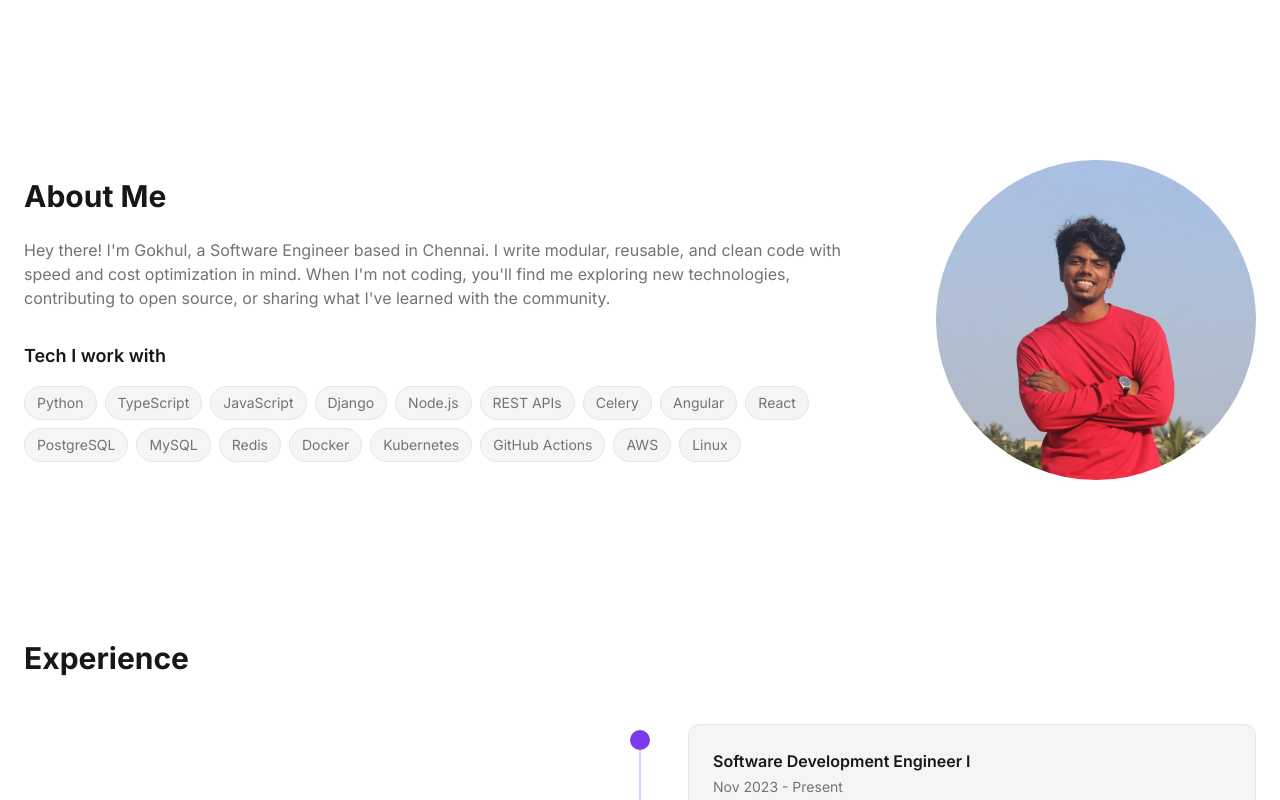
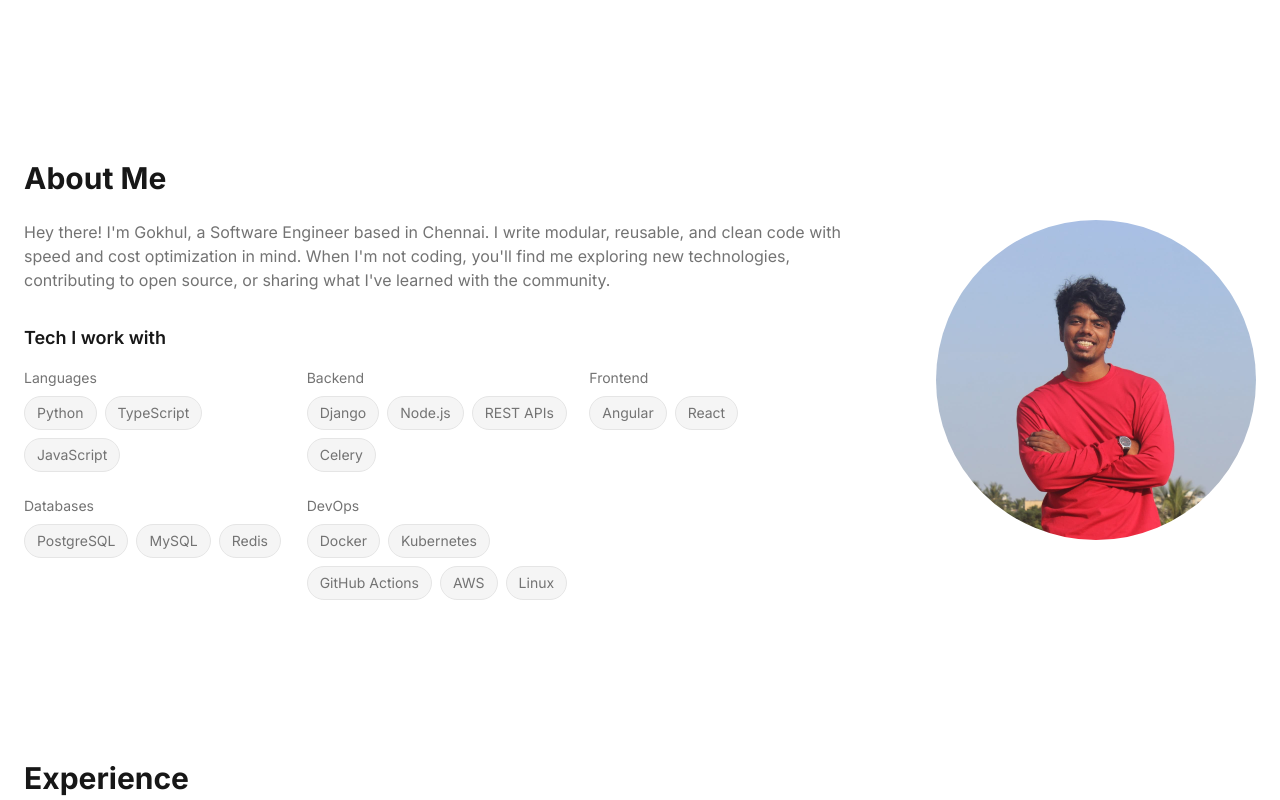
Before and after one commit to g0khul/gokhuldotdev, a React (Vite) app: page / in a window 1280 px wide. Shown: the part 720-1520 px from the top of the page. Built offline with nearby package versions, Linux system fonts and the light colour scheme.

Commit message:
skills refractor

```diff
--- a/src/components/sections/About.tsx
+++ b/src/components/sections/About.tsx
@@ -1,5 +1,5 @@
 import { personal } from '../../data/personal'
-import { skills } from '../../data/skills'
+import { skillCategories } from '../../data/skills'
 
 export function About() {
   const aboutMe = `Hey there! I'm ${personal.name}, a ${personal.title} based in ${personal.location}. ${personal.bio} When I'm not coding, you'll find me exploring new technologies, contributing to open source, or sharing what I've learned with the community.`
@@ -21,14 +21,21 @@ export function About() {
             {/* Tech Stack */}
             <div>
               <h3 className="text-lg font-semibold mb-4">Tech I work with</h3>
+              <div className="grid grid-cols-1 md:grid-cols-3 gap-x-4 gap-y-6">
+                {skillCategories.map((category) => (
+                  <div key={category.name} className="min-h-[4.5rem]">
+                    <p className="text-sm text-muted mb-2">{category.name}</p>
                     <div className="flex flex-wrap gap-2">
-                {skills.map((skill) => (
+                      {category.skills.map((skill) => (
                         <span
                           key={skill}
                           className="px-3 py-1.5 text-sm rounded-full bg-surface border border-default text-muted"
                         >
                           {skill}
                         </span>
+                      ))}
+                    </div>
+                  </div>
                 ))}
               </div>
             </div>
--- a/src/components/sections/Hero.tsx
+++ b/src/components/sections/Hero.tsx
@@ -60,7 +60,7 @@ export function Hero() {
 
         <div className={`inline-grid grid-cols-2 gap-4 transition-opacity duration-500 delay-200 ${isComplete ? 'opacity-100' : 'opacity-0'}`}>
           <Button variant="primary" className="w-full">
-            <a href="#about">Know more about me</a>
+            <a href="#about">Know more</a>
           </Button>
           <Button variant="outline" className="w-full">
             <a href="#contact">Get in Touch</a>
--- a/src/data/skills.ts
+++ b/src/data/skills.ts
@@ -1,19 +1,27 @@
-export const skills = [
-  'Python',
-  'TypeScript',
-  'JavaScript',
-  'Django',
-  'Node.js',
-  'REST APIs',
-  'Celery',
-  'Angular',
-  'React',
-  'PostgreSQL',
-  'MySQL',
-  'Redis',
-  'Docker',
-  'Kubernetes',
-  'GitHub Actions',
-  'AWS',
-  'Linux',
+export interface SkillCategory {
+  name: string
+  skills: string[]
+}
+
+export const skillCategories: SkillCategory[] = [
+  {
+    name: 'Languages',
+    skills: ['Python', 'TypeScript', 'JavaScript'],
+  },
+  {
+    name: 'Backend',
+    skills: ['Django', 'Node.js', 'REST APIs', 'Celery'],
+  },
+  {
+    name: 'Frontend',
+    skills: ['Angular', 'React'],
+  },
+  {
+    name: 'Databases',
+    skills: ['PostgreSQL', 'MySQL', 'Redis'],
+  },
+  {
+    name: 'DevOps',
+    skills: ['Docker', 'Kubernetes', 'GitHub Actions', 'AWS', 'Linux'],
+  },
 ]
```
Lines whose indentation alone changed are shown as unchanged.
